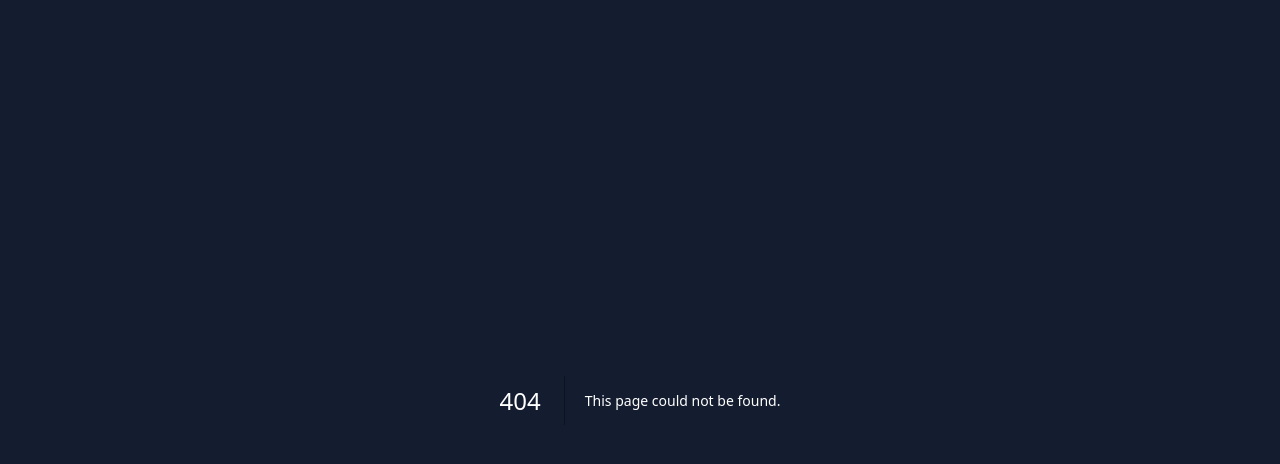
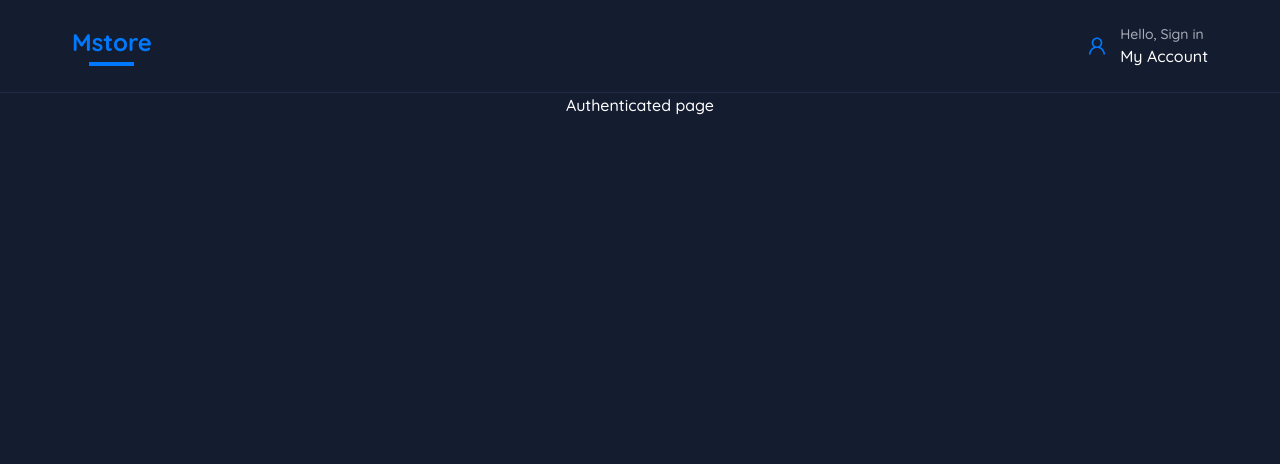
Before and after one commit to gracebir/auth-system-app, a Next.js app: page /authenticated in a window 1280 px wide. Before the commit this address had no page. Shown: the top 464 px of the page. Built offline with nearby package versions, Linux system fonts and the light colour scheme; no server answers.

Commit message:
check is the user exists

```diff
--- /dev/null
+++ b/src/app/authenticated/page.tsx
@@ -0,0 +1,13 @@
+'use client'
+import { Header } from "@/components/Header"
+
+function Authenticated() {
+  return (
+    <>
+      <Header/>
+      <h1 className="text-white text-center">Authenticated page</h1>
+    </>
+  )
+}
+
+export default Authenticated
--- a/src/components/Header.tsx
+++ b/src/components/Header.tsx
@@ -1,12 +1,11 @@
 'use client';
-import React, { useState } from 'react'
 import { CiSearch } from 'react-icons/ci'
 import { AiOutlineUser } from 'react-icons/ai'
 import { LuStore} from 'react-icons/lu'
 import Link from 'next/link';
+import SignButton from './SignButton';
 
 export const Header = () => {
-    const [user, setUser] = useState(true)
     return (
         <header className={`w-full`}>
             <div className='w-full border-b border-dark-color top-0 sticky z-50 py-6 bg-very-dark'>
@@ -27,32 +26,7 @@ export const Header = () => {
                             </button>
                         </form> */}
                     </div>
-                    <div className='flex gap-10'>
-                    {user ? (
-                        <>
-                            <div className="hidden lg:flex items-center gap-3">
-                                <AiOutlineUser size={22} className='text-blue-color' />
-                                <div className="flex flex-col">
-                                    <span className='text-gray-color text-sm'>Hello, { } </span>
-                                    <button className='bg-none outline-none hover:underline text-sm'>Logout</button>
-                                </div>
-                            </div>
-                            <div className='border p-2 border-gray-500 lg:hidden rounded-full'>
-                                <AiOutlineUser size={18} className='text-blue-color' />
-                            </div>
-                        </>
-                    ) : (
-                        <>
-                            <Link className="hidden lg:flex items-center gap-3" href={"/signin"}>
-                                <AiOutlineUser size={22} className='text-blue-color' />
-                                <div className="flex flex-col">
-                                    <span className='text-gray-color text-sm'>Hello, Sign in</span>
-                                    <span>My Account</span>
-                                </div>
-                            </Link>
-                        </>
-                    )}
-                </div>
+                    <SignButton/>
                 </div>
 
             </div>
--- /dev/null
+++ b/src/components/SignButton.tsx
@@ -0,0 +1,41 @@
+'use client';
+import { signOut, useSession } from 'next-auth/react'
+import Link from 'next/link';
+import { AiOutlineUser } from 'react-icons/ai'
+
+const SignButton = () => {
+    const {data:session} = useSession()
+    return (
+        <div className='flex gap-10'>
+            {session && session?.user ? (
+                <>
+                    <div className="hidden lg:flex items-center gap-3">
+                        <AiOutlineUser size={22} className='text-blue-color' />
+                        <div className="flex flex-col">
+                            <span className='text-gray-color text-sm'>Hello, {session.user.name} </span>
+                            <button onClick={() => signOut()} className='bg-none outline-none hover:underline text-sm'>Logout</button>
+                        </div>
+                    </div>
+                    <div className='border block p-2 border-gray-500 lg:hidden rounded-full'>
+                        <AiOutlineUser size={18} className='text-blue-color' />
+                    </div>
+                </>
+            ) : (
+                <>
+                    <Link className="hidden lg:flex items-center gap-3" href={"/"}>
+                        <AiOutlineUser size={22} className='text-blue-color' />
+                        <div className="flex flex-col">
+                            <span className='text-gray-color text-sm'>Hello, Sign in</span>
+                            <span>My Account</span>
+                        </div>
+                    </Link>
+                    <button className='border lg:hidden block border-blue-color px-3 font-semibold text-sm rounded-lg text-blue-color'>
+                        Sign In
+                    </button>
+                </>
+            )}
+        </div>
+    )
+}
+
+export default SignButton
--- /dev/null
+++ b/src/components/StoreCard.tsx
@@ -0,0 +1,11 @@
+'use client'
+
+function StoreCard() {
+  return (
+    <div>
+
+    </div>
+  )
+}
+
+export default StoreCard
```
Also changed, not shown: 1 other file (tests, documents, lock files or other folders).
